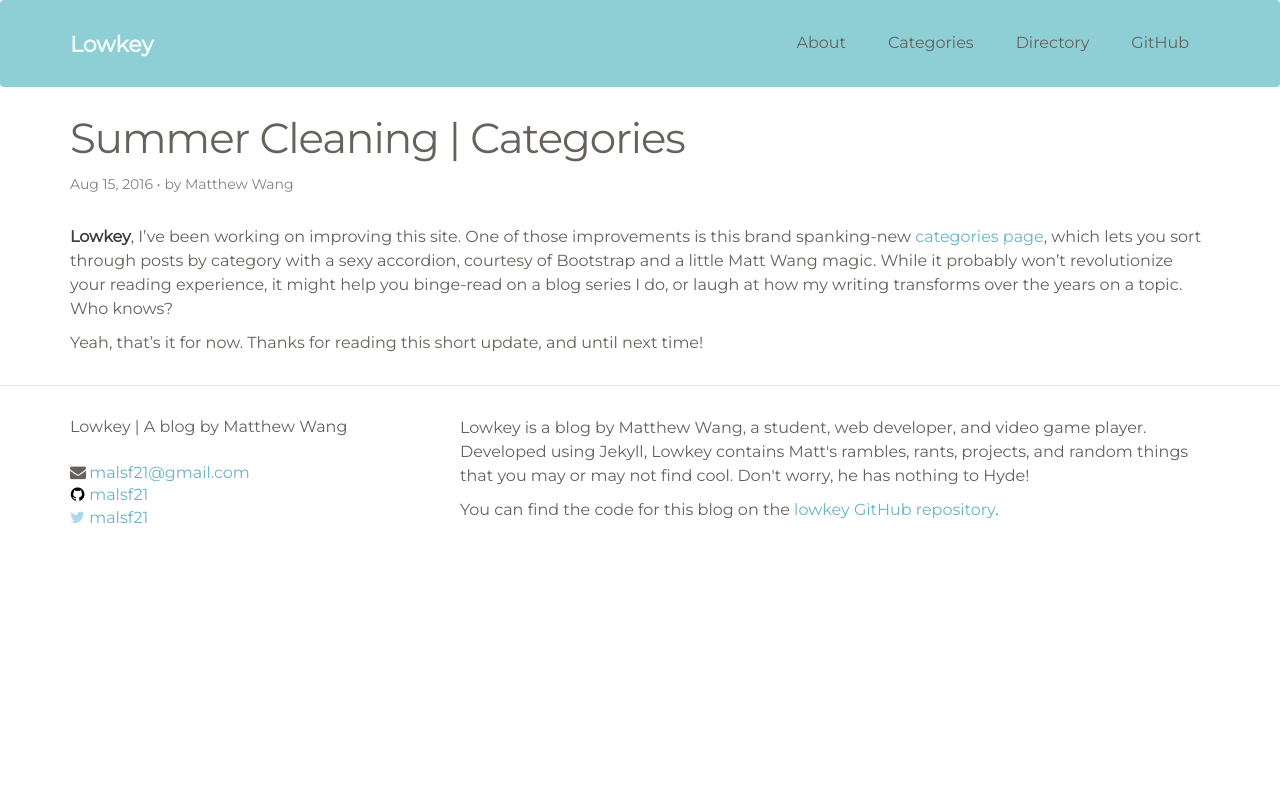
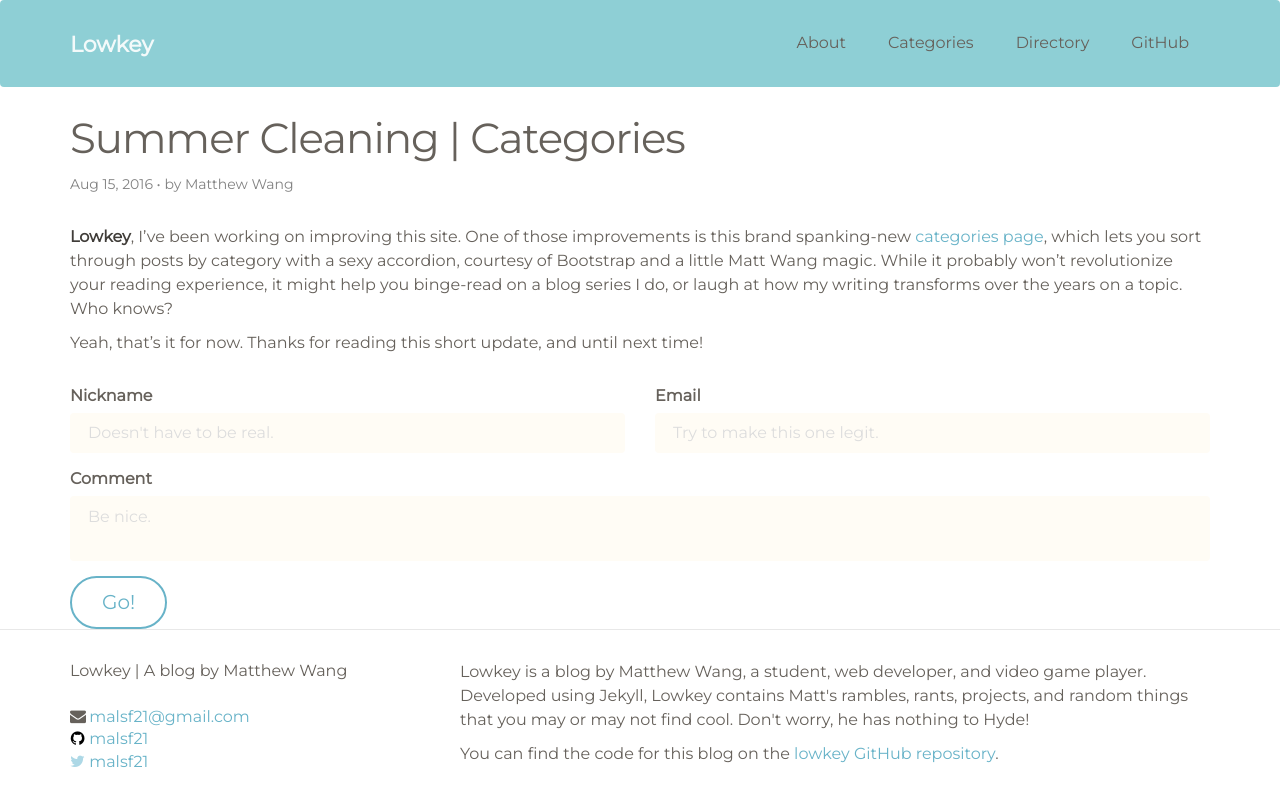
Before and after one commit to mattxwang/lowkey, a Jekyll site: the page built from _posts/2016-08-15-site-categories.markdown, in a window 1280 px wide. Shown: the top 806 px of the page. Built offline with Jekyll 4.4.1, drawn with Linux system fonts in a browser that asks for light colours.

Commit message:
adds staticman template

```diff
--- a/_config.yml
+++ b/_config.yml
@@ -2,7 +2,7 @@
 title: Lowkey
 title_long: Lowkey | A blog by Matthew Wang
 email: malsf21@gmail.com
-description: > # this means to ignore newlines until "baseurl:"
+description: > #
   Lowkey is a blog by Matthew Wang, a student, web developer, and video game player.
   Developed using Jekyll, Lowkey contains Matt's rambles, rants, projects, and random things
   that you may or may not find cool. Don't worry, he has nothing to Hyde!
@@ -16,5 +16,15 @@ repo: "http://github.com/malsf21/lowkey"
 markdown: kramdown
 exclude: [vendor]
 
+# Paginate
 gems: [jekyll-paginate]
 paginate: 10
+
+# Static Man! (I'm using this for comment sections)
+staticman:
+  allowedFields: ['name', 'email', 'comment']
+  branch: 'gh-pages'
+  path: _data/posts/{options.post-slug}
+  filename: comment{@timestamp}
+  format: 'yaml'
+  moderation: false
--- a/_layouts/post.html
+++ b/_layouts/post.html
@@ -13,5 +13,30 @@ layout: default
       {{ content }}
     </div>
 
+    <div>
+      <form method="POST" action="https://api.staticman.net/v1/entry/malsf21/lowkey/master">
+        <input class="form-control" name="options[slug]" type="hidden" value="{{ page.slug }}">
+        <div class="row">
+          <div class="col-sm-6">
+            <div class="form-group">
+              <label for="name">Nickname</label>
+              <input class="form-control" id="name" name="fields[name]" type="text" placeholder="Doesn't have to be real.">
+            </div>
+          </div>
+          <div class="col-sm-6">
+            <div class="form-group">
+              <label for="email">Email</label>
+              <input class="form-control" id="email" name="fields[email]" type="email" placeholder="Try to make this one legit.">
+            </div>
+          </div>
+        </div>
+        <div class="form-group">
+          <label for="comment">Comment</label>
+          <textarea class="form-control" id="comment" name="fields[comment]" placeholder="Be nice."></textarea>
+        </div>
+        <button class="btn btn-lg btn-info" type="submit">Go!</button>
+      </form>
+    </div>
+
   </article>
 </div>
```
